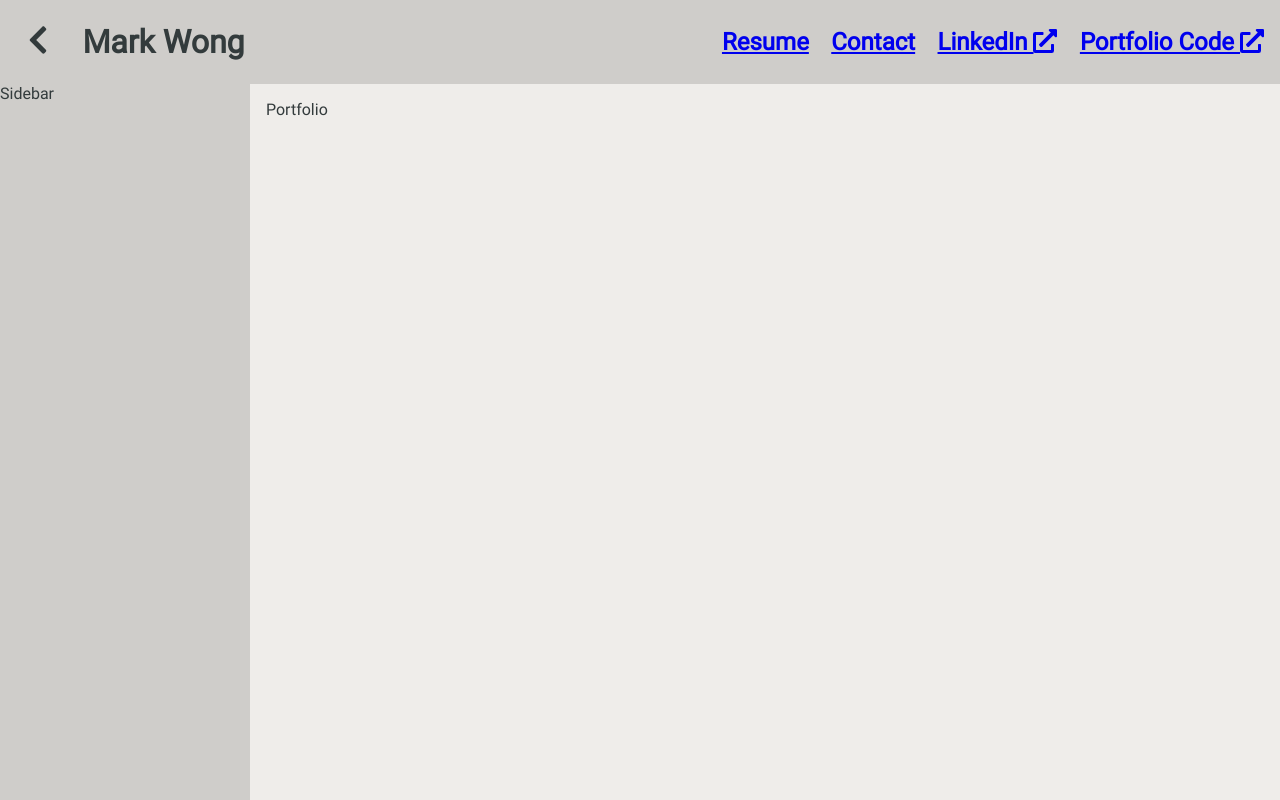
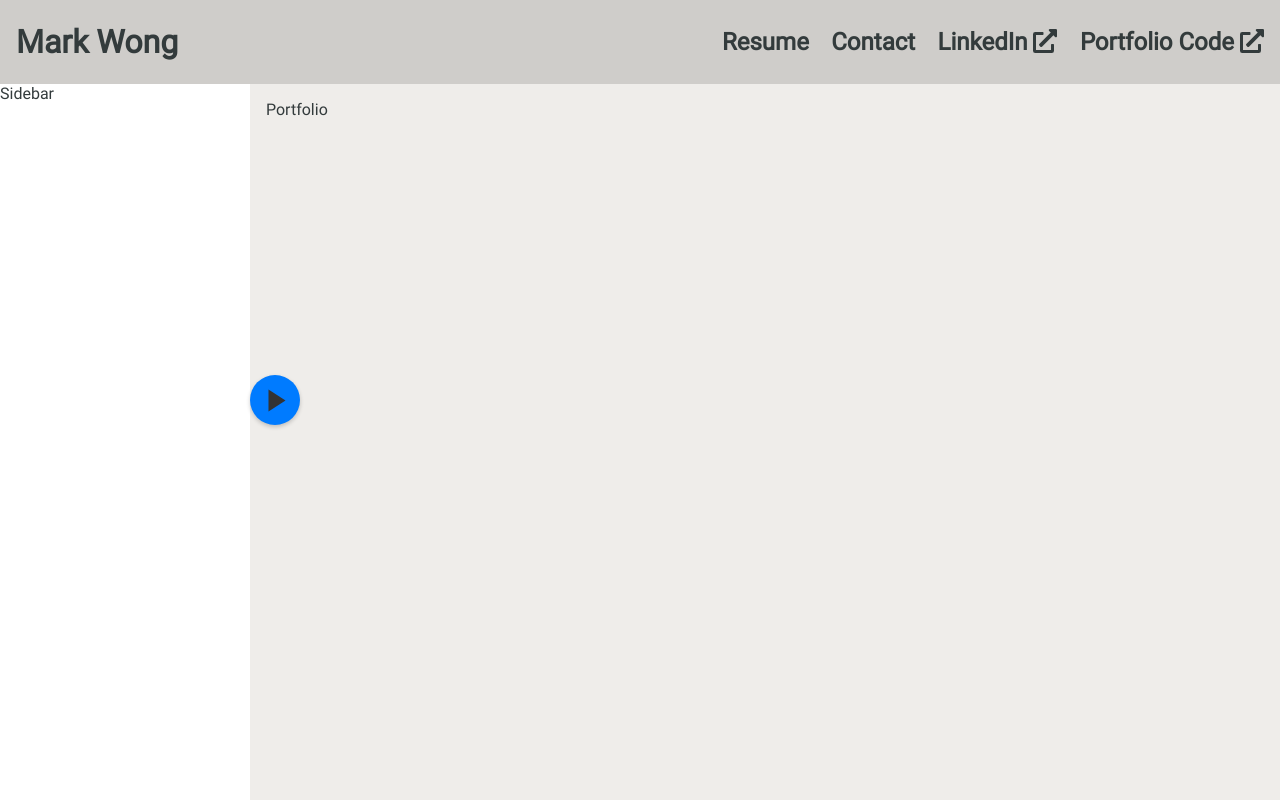
Before and after one commit to markwong167/Portfolio, a React app: page / in a window 1280 px wide. Built offline with nearby package versions, Linux system fonts and the light colour scheme.

Commit message:
created first section data and moved the sidebar button

```diff
--- a/src/App.tsx
+++ b/src/App.tsx
@@ -2,9 +2,9 @@ import React, { useState } from "react";
 import { BrowserRouter as Router, Route, Switch } from "react-router-dom";
 import GlobalFonts from "./assets/fonts/fonts";
 import { ThemeProvider as StyledThemeProvider } from "styled-components";
-import { theme } from "./theme";
+import { lightTheme, darkTheme } from "./theme";
 import { AppDiv, MainDiv, MainWrapperDiv } from "./styles/app-style";
-import PortfolioPage from "./pages/Portfolio/PortfolioPage";
+import PortfolioPage from "./pages/PortfolioPage";
 import ResumePage from "./pages/ResumePage";
 import Header from "./layout/Header";
 import SideBar from "./layout/SideBar";
@@ -12,18 +12,27 @@ import { IconContext } from "react-icons";
 
 const App = () => {
   const [sidebarOpen, setSidebarOpen] = useState(true);
+  const [theme, setTheme] = useState(() =>
+    window.matchMedia("(prefers-color-scheme: dark)").matches ? "dark" : "light"
+  );
+  const toggleTheme = () => {
+    setTheme((prev) => (prev === "light" ? "dark" : "light"));
+  };
   return (
     <AppDiv>
       <GlobalFonts />
       <IconContext.Provider value={{ style: { verticalAlign: "-10%" } }}>
-        <StyledThemeProvider theme={theme}>
+        <StyledThemeProvider theme={theme === "light" ? lightTheme : darkTheme}>
           <Router>
             <Header
               onToggleSidebar={() => setSidebarOpen(!sidebarOpen)}
               sidebarOpen={sidebarOpen}
             />
             <MainWrapperDiv>
-              <SideBar sidebarOpen={sidebarOpen} />
+              <SideBar
+                sidebarOpen={sidebarOpen}
+                setSidebarOpen={setSidebarOpen}
+              />
               <MainDiv>
                 <Switch>
                   <Route path={"/Resume"} component={ResumePage} />
--- a/src/index.html
+++ b/src/index.html
@@ -2,8 +2,8 @@
 <html lang="en">
   <head>
     <meta charset="utf-8" />
-    <meta name="description" content="Frontend Template" />
-    <title>Frontend Template</title>
+    <meta name="description" content="Mark Wong's Portfolio" />
+    <title>Mark Wong's Portfolio</title>
   </head>
   <body style="margin: 0">
     <div id="root"></div>
--- a/src/layout/Header.tsx
+++ b/src/layout/Header.tsx
@@ -3,41 +3,45 @@ import {
   HeaderButton,
   HeaderContainer,
   HeaderSubSection,
+  UnstyledAnchor,
+  UnstyledLink,
 } from "./layout-style";
-import {
-  FaChevronLeft,
-  FaChevronRight,
-  FaExternalLinkAlt,
-} from "react-icons/fa";
-import { Link } from "react-router-dom";
+import { FaExternalLinkAlt } from "react-icons/fa";
 
 const Header = ({ onToggleSidebar, sidebarOpen }) => {
   return (
     <HeaderContainer>
       <HeaderSubSection>
-        <HeaderButton onClick={onToggleSidebar}>
-          {sidebarOpen ? <FaChevronLeft /> : <FaChevronRight />}
-        </HeaderButton>
-        <h1>Mark Wong</h1>
+        <UnstyledLink to='/'>
+          <h1>Mark Wong</h1>
+        </UnstyledLink>
       </HeaderSubSection>
       <HeaderSubSection>
-        <Link to='/Resume'>
+        <UnstyledLink to='/Resume'>
           <h2>Resume</h2>
-        </Link>
-        <a href='https://www.linkedin.com/in/markwong167/'>
+        </UnstyledLink>
+        <UnstyledAnchor href='https://www.linkedin.com/in/markwong167/'>
           <h2>Contact</h2>
-        </a>
-        <a href='https://www.linkedin.com/in/markwong167/'>
+        </UnstyledAnchor>
+        <UnstyledAnchor
+          href='https://www.linkedin.com/in/markwong167/'
+          target='blank'
+          rel='noreferrer noopener'
+        >
           <h2>
             LinkedIn <FaExternalLinkAlt />
           </h2>
-        </a>
+        </UnstyledAnchor>
 
-        <a href='https://github.com/VLegatus/Portfolio'>
+        <UnstyledAnchor
+          href='https://github.com/VLegatus/Portfolio'
+          target='blank'
+          rel='noreferrer noopener'
+        >
           <h2>
             Portfolio Code <FaExternalLinkAlt />
           </h2>
-        </a>
+        </UnstyledAnchor>
       </HeaderSubSection>
     </HeaderContainer>
   );
--- a/src/layout/SideBar.tsx
+++ b/src/layout/SideBar.tsx
@@ -1,8 +1,18 @@
 import React from "react";
-import { SideBarAside } from "./layout-style";
+import { SideBarAside, SidebarKnob, SidebarKnobTriangle } from "./layout-style";
 
-const SideBar = ({ sidebarOpen }) => {
-  return <SideBarAside sidebarOpen={sidebarOpen}>Sidebar</SideBarAside>;
+const SideBar = ({ sidebarOpen, setSidebarOpen }) => {
+  return (
+    <>
+      <SideBarAside sidebarOpen={sidebarOpen}>Sidebar</SideBarAside>{" "}
+      <SidebarKnob
+        sidebarOpen={sidebarOpen}
+        onClick={() => setSidebarOpen(!sidebarOpen)}
+      >
+        <SidebarKnobTriangle sidebarOpen={sidebarOpen} />
+      </SidebarKnob>
+    </>
+  );
 };
 
 export default SideBar;
--- a/src/layout/layout-style.ts
+++ b/src/layout/layout-style.ts
@@ -1,3 +1,4 @@
+import { Link } from "react-router-dom";
 import styled from "styled-components";
 export const HeaderContainer = styled.div`
   height: 60px;
@@ -20,18 +21,27 @@ export const HeaderSubSection = styled.div`
     vertical-align: middle;
   }
 `;
+export const UnstyledAnchor = styled.a`
+  color: inherit;
+  text-decoration: inherit;
+`;
+export const UnstyledLink = styled(Link)`
+  color: inherit;
+  text-decoration: inherit;
+`;
 
 type SideBarAsideProps = { sidebarOpen: boolean };
 export const SideBarAside = styled.aside<SideBarAsideProps>`
   width: 250px;
   display: flex;
-  position: ${(props) => (props.sidebarOpen ? " sticky" : "fixed")};
+  position: ${({ sidebarOpen }) => (sidebarOpen ? " sticky" : "fixed")};
+  transform: ${({ sidebarOpen }) =>
+    sidebarOpen ? " translateX(0)" : "translateX(-100%)"};
   flex-direction: column;
   overflow-y: auto;
-  color: light-dark(#333b3c, #dfdfdc);
-  background-color: light-dark(#cfcdca, #2a2a2a);
-  transform: ${(props) =>
-    props.sidebarOpen ? " translateX(0)" : "translateX(-100%)"};
+  background-color: ${({ theme }) => theme.headerBg};
+  /* color: light-dark(#333b3c, #dfdfdc);
+  background-color: light-dark(#cfcdca, #2a2a2a); */
   transition: transform 0.3s cubic-bezier(0.25, 1, 0.5, 1) ease;
 `;
 export const HeaderButton = styled.button`
@@ -46,3 +56,41 @@ export const HeaderButton = styled.button`
     transform: scale(1.2);
   }
 `;
+
+export const SidebarKnob = styled.button<SideBarAsideProps>`
+  position: fixed;
+  top: 50%;
+  left: ${({ sidebarOpen }) =>
+    sidebarOpen ? "250px" : "10px"}; /* Adjust based on sidebar width */
+  transform: translateY(-50%);
+  width: 50px;
+  height: 50px;
+  border: none;
+  border-radius: 50%;
+  background-color: ${({ theme }) => theme.accentColor};
+  box-shadow: 0 2px 4px rgba(0, 0, 0, 0.2);
+  cursor: pointer;
+  display: flex;
+  align-items: center;
+  justify-content: center;
+  transition: left 0.3s ease, background-color 0.3s ease;
+  &:hover {
+    background-color: ${({ theme }) => theme.accentHoverColor};
+  }
+
+  &:focus {
+    outline: 2px solid ${({ theme }) => theme.accentFocusColor};
+  }
+`;
+
+export const SidebarKnobTriangle = styled.div<SideBarAsideProps>`
+  width: 0;
+  height: 0;
+  margin-left: ${({ sidebarOpen }) => (sidebarOpen ? "0.25rem" : "-0.25rem")};
+  border-left: 11px solid transparent;
+  border-right: 11px solid transparent;
+  border-bottom: 17px solid ${({ theme }) => theme.headerText};
+  transform: ${({ sidebarOpen }) =>
+    sidebarOpen ? "rotate(90deg)" : "rotate(-90deg)"};
+  transition: transform 0.15s ease;
+`;
--- a/src/styles/app-style.ts
+++ b/src/styles/app-style.ts
@@ -1,5 +1,4 @@
 import styled from "styled-components";
-type MainDivProps = { sidebarOpen: boolean };
 export const AppDiv = styled.div`
   display: flex;
   flex-direction: column;
--- a/src/theme.ts
+++ b/src/theme.ts
@@ -1,3 +1,17 @@
-export const theme = {
-  pageTitleColour: "#4a4a4a",
+export const lightTheme = {
+  headerBg: "#ffffff",
+  headerText: "#333333",
+  sidebarBg: "#f4f4f4",
+  accentColor: "#007bff",
+  accentHoverColor: "#0056b3",
+  accentFocusColor: "#66b2ff",
 };
+
+export const darkTheme = {
+  headerBg: "#222222",
+  headerText: "#f4f4f4",
+  sidebarBg: "#333333",
+  accentColor: "#66b2ff",
+  accentHoverColor: "#3399ff",
+  accentFocusColor: "#99ccff",
+};
```
Also changed, not shown: src/assets/sectionData/sectionData.ts (added, +14 -0 lines), src/pages/PortfolioPage.tsx (renamed from src/pages/Portfolio/PortfolioPage.tsx).
